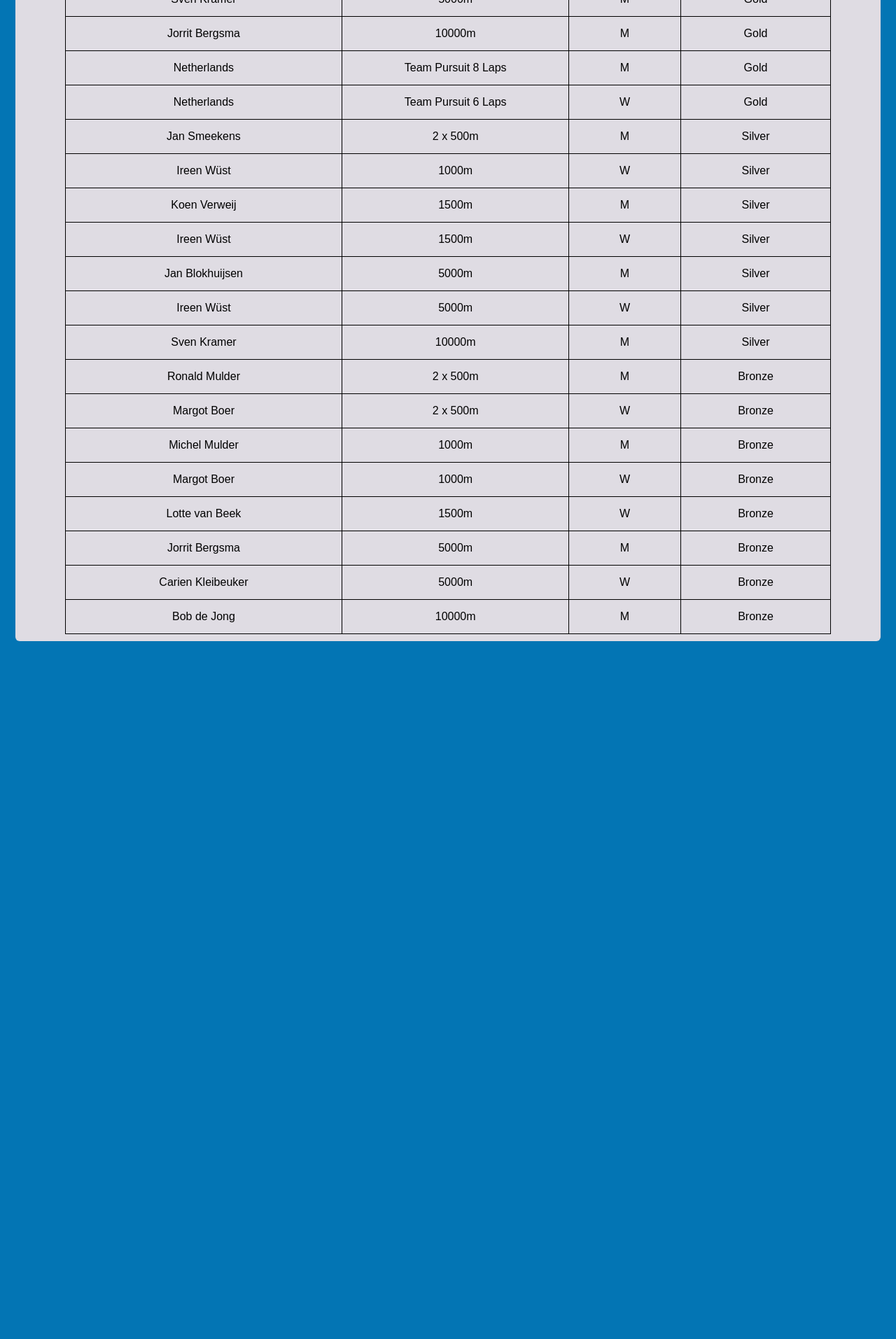
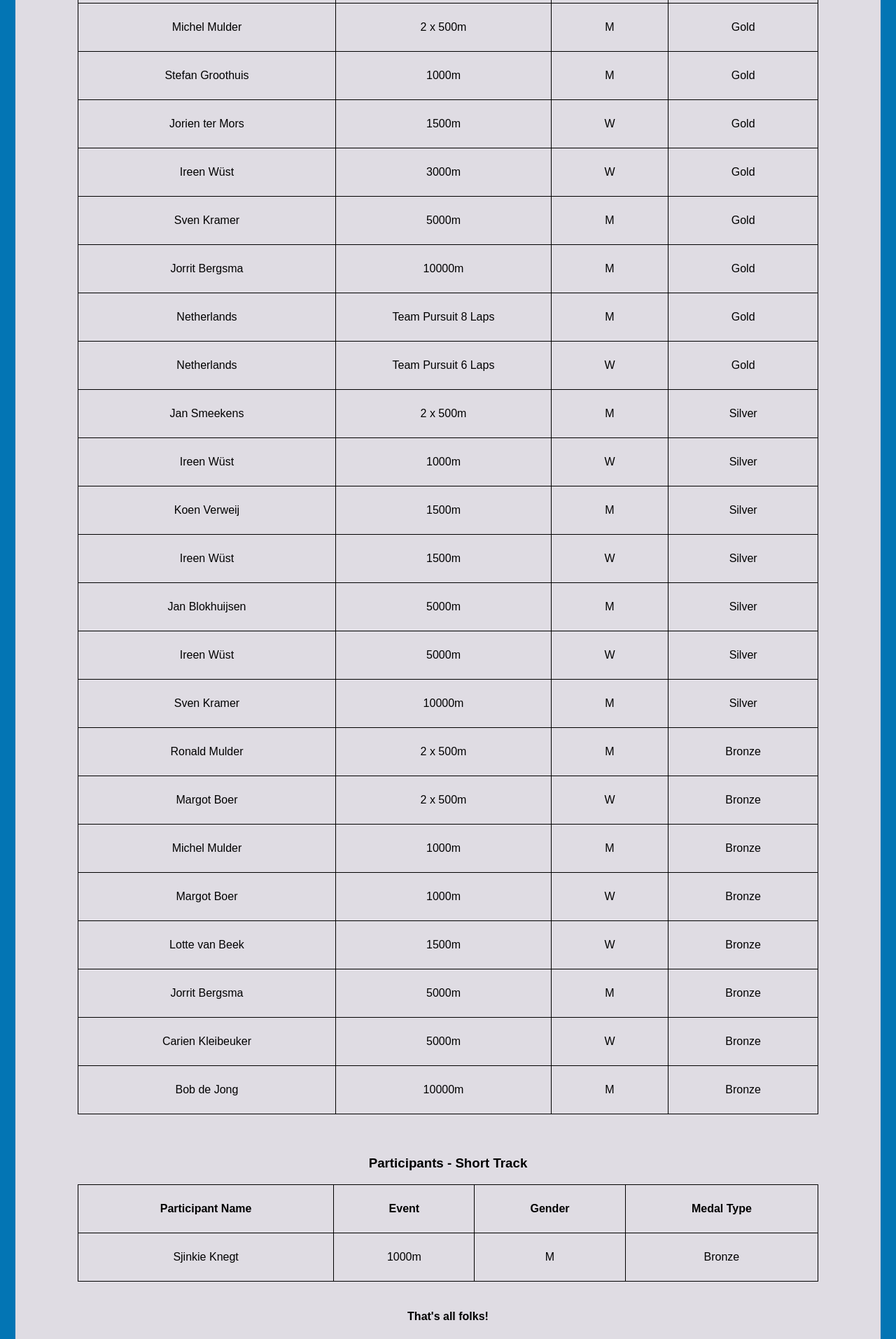
Before and after one commit to robdir/gracenote-assignment, a React (Create React App) app: page / in a window 1280 px wide. Shown: the part 860-2773 px from the top of the page at 70% size. Before the commit the page ends 1826 px from the top, so only its background shows below. Built offline with nearby package versions, Linux system fonts and the light colour scheme.

Commit message:
testing with redux

```diff
--- a/package.json
+++ b/package.json
@@ -3,6 +3,8 @@
   "version": "0.1.0",
   "private": true,
   "dependencies": {
+    "enzyme": "^3.3.0",
+    "enzyme-adapter-react-16": "^1.1.1",
     "react": "^16.2.0",
     "react-dom": "^16.2.0",
     "react-redux": "^5.0.7",
--- a/src/appContainer.js
+++ b/src/appContainer.js
@@ -11,7 +11,7 @@ class appContainer extends PureComponent {
         return (
             <div className="main_container">
                 <div className="intro">
-                    <h3> An overview of the Dutch
+                    <h3> An overview of Dutch
                          performance in the 2014 Winter Olympics
                     </h3>
                 </div>
@@ -39,6 +39,8 @@ class appContainer extends PureComponent {
                     </p>
                 </div>
 
+                <div className="table_1">
+
                     <h3> Sport-Type </h3>
 
                     <table className="medal_breakdown">
@@ -65,14 +67,38 @@ class appContainer extends PureComponent {
                         </tr>
                     </table>
 
+                </div>
+
+                <div className="table_2">
+
                     <h3> Participants - {sportData.SportList[0].Sport.c_Name} </h3>
 
-                <div className="participants">
-
+                    <div>
                         <SpeedTable data={sportData.SportList[0]}/>
-
+                    </div>
                 </div>
 
+                <div className="table_3">
+
+                    <h3> Participants - {sportData.SportList[1].Sport.c_Name} </h3>
+
+                    <table className="medal_breakdown">
+                        <tr>
+                            <th> Participant Name </th>
+                            <th> Event </th>
+                            <th> Gender </th>
+                            <th> Medal Type </th>
+                        </tr>
+                        <tr>
+                            <td> {sportData.SportList[1].BronzeMedalList[0].Participant.c_Participant} </td>
+                            <td> {sportData.SportList[1].BronzeMedalList[0].Event.c_Name} </td>
+                            <td> {sportData.SportList[1].BronzeMedalList[0].Gender.c_Short} </td>
+                            <td> Bronze </td>
+                        </tr>
+                    </table>
+                </div>
+
+                <h4> That's all folks! </h4>
 
             </div>
         )
--- a/src/styles/appContainer.css
+++ b/src/styles/appContainer.css
@@ -8,7 +8,8 @@
 }
 
 .intro {
-    padding: 10px;
+    text-decoration: underline;
+    padding: 25px;
     margin: 0 auto;
     color: black;
     width: fit-content;
@@ -23,7 +24,7 @@
 .total_medals, .medal_breakdown, .participants_breakdown, th, td {
     border: 1px solid black;
     border-collapse: collapse;
-    padding: 15px;
+    padding: 25px;
 }
 
 .description {
@@ -33,3 +34,7 @@
     width: fit-content;
     border-radius: 6px;
 }
+
+.table_1, .table_2, .table_3 {
+    padding: 20px;
+}
```
Also changed, not shown: 2 other files (tests, documents, lock files or other folders). Lines whose indentation alone changed are shown as unchanged.
